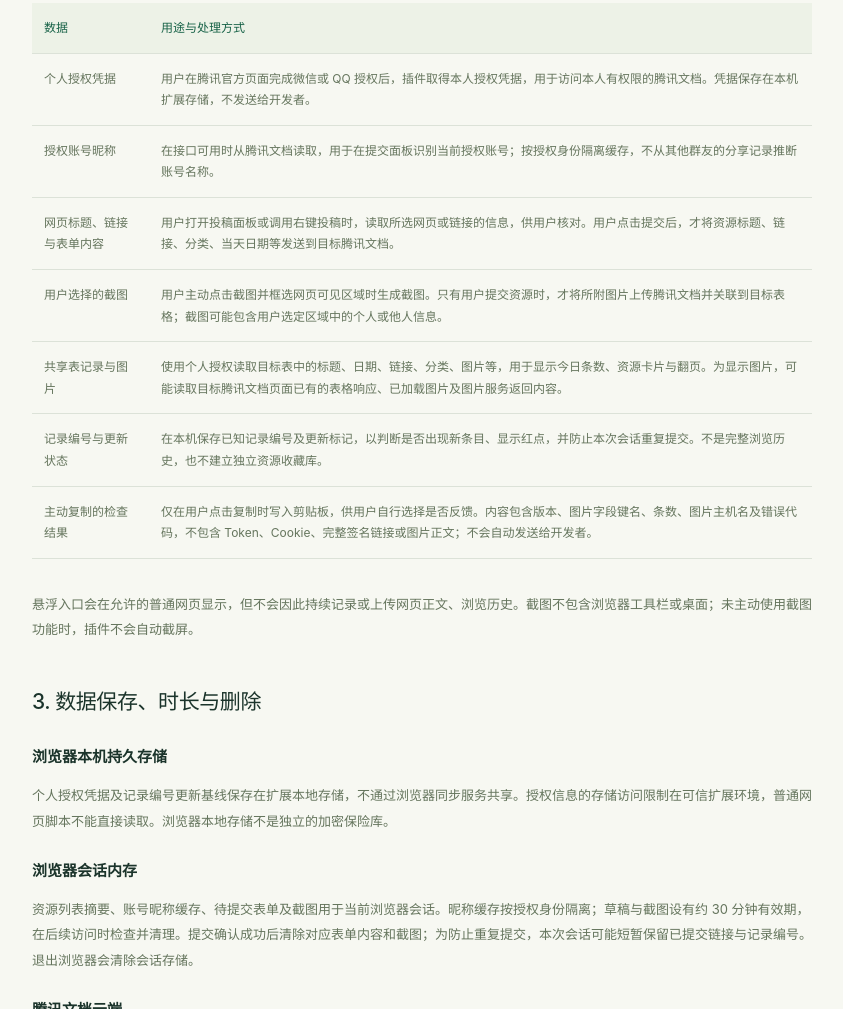
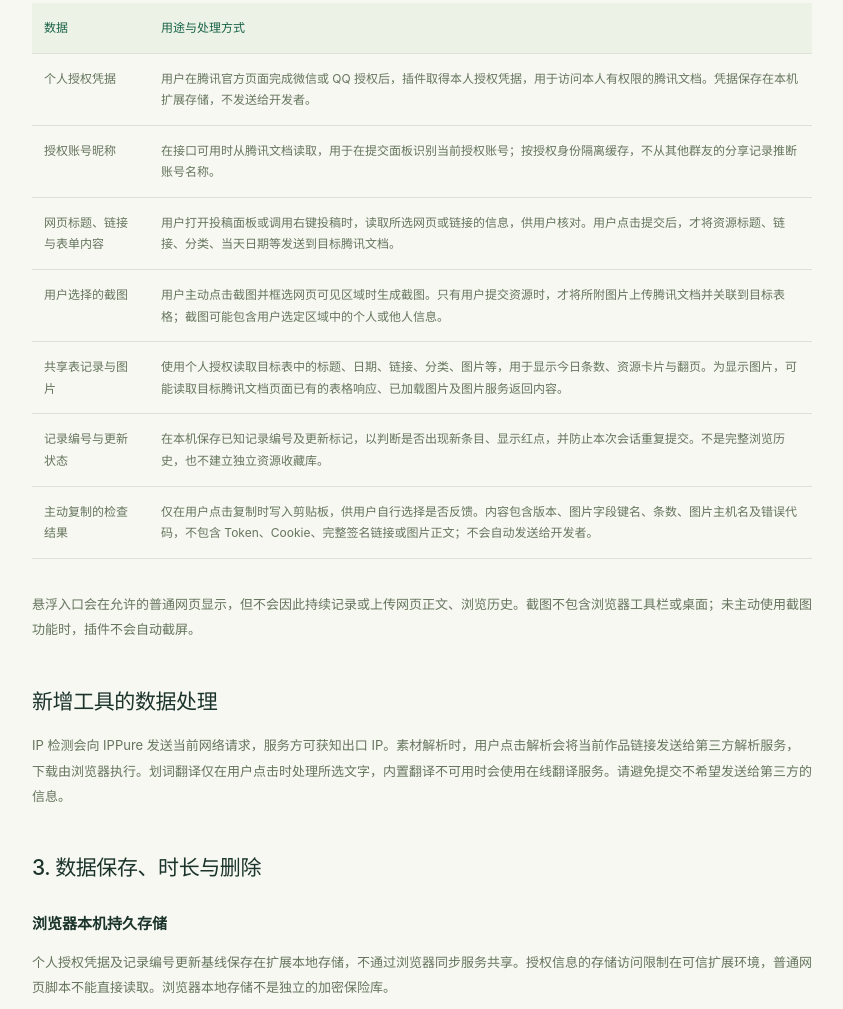
Before and after one commit to liudali333/ai-resource-library-site, a plain HTML site: page privacy/index.html in a window 1280 px wide. Shown: the part 798-1807 px from the top of the page, without its empty margins (288-1131 px from the left). Drawn offline with Linux system fonts and the light colour scheme.

Commit message:
补充新增工具的数据处理说明

```diff
--- a/privacy/index.html
+++ b/privacy/index.html
@@ -1,8 +1,8 @@
 <!doctype html><html lang="zh-CN"><head><meta charset="utf-8"><meta name="viewport" content="width=device-width,initial-scale=1"><meta name="description" content="AI资源共享库浏览器插件隐私政策：了解授权凭据、网页标题与链接、截图、腾讯文档共享表及本地存储的处理方式。"><title>隐私政策 · AI资源共享库</title><link rel="icon" href="../assets/icon.png"><link rel="stylesheet" href="../assets/site.css"></head><body><a class="skip" href="#main">跳到正文</a><header class="header wrap"><a class="brand" href="../"><img src="../assets/icon.png" alt="" width="35" height="35"><span>AI资源共享库<small>浏览器里的群资源助手</small></span></a><nav aria-label="主导航"><a href="../#features">功能</a><a href="../help/">使用指南</a><a href="../privacy/" aria-current="page">隐私政策</a><a class="nav-contact" href="mailto:1120374193@qq.com">联系作者 ↗</a></nav></header>
-<main id="main" class="legal-layout wrap"><aside class="legal-sidebar" aria-label="本页目录"><a href="#scope">适用范围</a><a href="#data">处理哪些数据</a><a href="#storage">数据保存与删除</a><a href="#permissions">为什么需要权限</a><a href="#sharing">第三方与使用限制</a><a href="#contact">联系与更新</a></aside><article class="legal"><p class="eyebrow">PRIVACY / 隐私说明</p><h1>分享之前，<br>先把数据的去向说清楚。</h1><p class="updated">生效与最近更新日期：2026 年 11 月 15 日 · 适用于当前 0.7.x 版本的功能</p><p class="lead">AI资源共享库是一款帮助群组向腾讯文档共享表提交网页资源、截图，并查看共享资源的浏览器插件。本政策说明插件及本介绍网站如何处理数据。开发者不另设收集插件资源或授权凭据的服务器，也不出售用户数据。</p>
+<main id="main" class="legal-layout wrap"><aside class="legal-sidebar" aria-label="本页目录"><a href="#scope">适用范围</a><a href="#data">处理哪些数据</a><a href="#storage">数据保存与删除</a><a href="#permissions">为什么需要权限</a><a href="#sharing">第三方与使用限制</a><a href="#contact">联系与更新</a></aside><article class="legal"><p class="eyebrow">PRIVACY / 隐私说明</p><h1>分享之前，<br>先把数据的去向说清楚。</h1><p class="updated">生效与最近更新日期：2026 年 11 月 15 日 · 请结合实际安装版本及下方说明阅读</p><p class="lead">AI资源共享库是一款帮助群组向腾讯文档共享表提交网页资源、截图，并查看共享资源的浏览器插件。本政策说明插件及本介绍网站如何处理数据。开发者不另设收集插件资源或授权凭据的服务器，也不出售用户数据。</p>
 <h2 id="scope">1. 适用范围与服务主体</h2><p>本政策适用于「AI资源共享库」浏览器插件及本网站。开发者为 AI资源共享库独立开发者；联系邮箱为 <a href="mailto:1120374193@qq.com">1120374193@qq.com</a>。本产品与腾讯、Google 无隶属关系；腾讯文档与 Chrome Web Store 的服务分别受其自身条款及隐私规则约束。</p><p>本官网仅介绍产品、提供使用说明和联系渠道，不在网页上索要腾讯文档 Token，不代理登录，不接收插件中的共享资源或截图。</p>
 <h2 id="data">2. 插件会处理哪些数据</h2><div class="table-wrap"><table><thead><tr><th>数据</th><th>用途与处理方式</th></tr></thead><tbody><tr><td>个人授权凭据</td><td>用户在腾讯官方页面完成微信或 QQ 授权后，插件取得本人授权凭据，用于访问本人有权限的腾讯文档。凭据保存在本机扩展存储，不发送给开发者。</td></tr><tr><td>授权账号昵称</td><td>在接口可用时从腾讯文档读取，用于在提交面板识别当前授权账号；按授权身份隔离缓存，不从其他群友的分享记录推断账号名称。</td></tr><tr><td>网页标题、链接与表单内容</td><td>用户打开投稿面板或调用右键投稿时，读取所选网页或链接的信息，供用户核对。用户点击提交后，才将资源标题、链接、分类、当天日期等发送到目标腾讯文档。</td></tr><tr><td>用户选择的截图</td><td>用户主动点击截图并框选网页可见区域时生成截图。只有用户提交资源时，才将所附图片上传腾讯文档并关联到目标表格；截图可能包含用户选定区域中的个人或他人信息。</td></tr><tr><td>共享表记录与图片</td><td>使用个人授权读取目标表中的标题、日期、链接、分类、图片等，用于显示今日条数、资源卡片与翻页。为显示图片，可能读取目标腾讯文档页面已有的表格响应、已加载图片及图片服务返回内容。</td></tr><tr><td>记录编号与更新状态</td><td>在本机保存已知记录编号及更新标记，以判断是否出现新条目、显示红点，并防止本次会话重复提交。不是完整浏览历史，也不建立独立资源收藏库。</td></tr><tr><td>主动复制的检查结果</td><td>仅在用户点击复制时写入剪贴板，供用户自行选择是否反馈。内容包含版本、图片字段键名、条数、图片主机名及错误代码，不包含 Token、Cookie、完整签名链接或图片正文；不会自动发送给开发者。</td></tr></tbody></table></div><p>悬浮入口会在允许的普通网页显示，但不会因此持续记录或上传网页正文、浏览历史。截图不包含浏览器工具栏或桌面；未主动使用截图功能时，插件不会自动截屏。</p>
-<h2 id="storage">3. 数据保存、时长与删除</h2><h3>浏览器本机持久存储</h3><p>个人授权凭据及记录编号更新基线保存在扩展本地存储，不通过浏览器同步服务共享。授权信息的存储访问限制在可信扩展环境，普通网页脚本不能直接读取。浏览器本地存储不是独立的加密保险库。</p><h3>浏览器会话内存</h3><p>资源列表摘要、账号昵称缓存、待提交表单及截图用于当前浏览器会话。昵称缓存按授权身份隔离；草稿与截图设有约 30 分钟有效期，在后续访问时检查并清理。提交确认成功后清除对应表单内容和截图；为防止重复提交，本次会话可能短暂保留已提交链接与记录编号。退出浏览器会清除会话存储。</p><h3>腾讯文档云端</h3><p>提交成功的资源与图片保存在腾讯文档，由目标表格的访问设置和腾讯服务规则管理。拥有表格权限的成员可能看到这些内容。卸载插件不会删除已经提交到腾讯文档的记录；如需修改或删除，请在腾讯文档中按相应权限操作。</p><h3>用户控制</h3><p>用户可在浏览器扩展管理页禁用或卸载插件、撤销网站访问权限，或清除扩展存储；也可到腾讯官方授权页面撤销或重置授权。卸载插件通常会清除该扩展的本机存储，但不会自动撤销腾讯端已发放的凭据。隐私相关问题可通过本页邮箱联系开发者。</p>
+<h2>新增工具的数据处理</h2><p>IP 检测会向 IPPure 发送当前网络请求，服务方可获知出口 IP。素材解析时，用户点击解析会将当前作品链接发送给第三方解析服务，下载由浏览器执行。划词翻译仅在用户点击时处理所选文字，内置翻译不可用时会使用在线翻译服务。请避免提交不希望发送给第三方的信息。</p><h2 id="storage">3. 数据保存、时长与删除</h2><h3>浏览器本机持久存储</h3><p>个人授权凭据及记录编号更新基线保存在扩展本地存储，不通过浏览器同步服务共享。授权信息的存储访问限制在可信扩展环境，普通网页脚本不能直接读取。浏览器本地存储不是独立的加密保险库。</p><h3>浏览器会话内存</h3><p>资源列表摘要、账号昵称缓存、待提交表单及截图用于当前浏览器会话。昵称缓存按授权身份隔离；草稿与截图设有约 30 分钟有效期，在后续访问时检查并清理。提交确认成功后清除对应表单内容和截图；为防止重复提交，本次会话可能短暂保留已提交链接与记录编号。退出浏览器会清除会话存储。</p><h3>腾讯文档云端</h3><p>提交成功的资源与图片保存在腾讯文档，由目标表格的访问设置和腾讯服务规则管理。拥有表格权限的成员可能看到这些内容。卸载插件不会删除已经提交到腾讯文档的记录；如需修改或删除，请在腾讯文档中按相应权限操作。</p><h3>用户控制</h3><p>用户可在浏览器扩展管理页禁用或卸载插件、撤销网站访问权限，或清除扩展存储；也可到腾讯官方授权页面撤销或重置授权。卸载插件通常会清除该扩展的本机存储，但不会自动撤销腾讯端已发放的凭据。隐私相关问题可通过本页邮箱联系开发者。</p>
 <h2 id="permissions">4. 为什么需要浏览器权限</h2><div class="table-wrap"><table><thead><tr><th>权限或访问范围</th><th>对应的用户可见功能</th></tr></thead><tbody><tr><td>activeTab、contextMenus</td><td>在用户调用时读取当前网页标题与链接、提供右键投稿，以及截取当前网页可见区域。</td></tr><tr><td>storage</td><td>记住本人授权，临时保存投稿与截图状态，维护本机资源更新标记。</td></tr><tr><td>alarms</td><td>检查授权完成情况及共享表更新，不要求用户一直保持投稿面板打开。</td></tr><tr><td>scripting</td><td>在主动截图时显示区域选择工具；在指定的腾讯文档页面读取与目标资源匹配的图片预览。</td></tr><tr><td>普通 HTTP / HTTPS 网页内容脚本</td><td>显示悬浮入口与资源卡片。并非持续收集所有网页内容；网页内部页、商店等禁止注入的页面不支持。</td></tr><tr><td>腾讯文档及腾讯图片域名</td><td>授权、读写目标表格、上传截图并读取资源图片。</td></tr><tr><td>declarativeNetRequestWithHostAccess</td><td>仅对本插件发起、目标为 docimg 数字子域的图片 GET 请求设置腾讯文档来源信息，以处理图片来源校验；不修改用户其他网页的请求，不把授权 Token 传给图片域名。</td></tr></tbody></table></div>
 <h2 id="sharing">5. 第三方、数据使用与共享限制</h2><p>用户选择提交的资源和截图会发送到腾讯文档及其图片服务，这是投稿功能的必要步骤。读取图片时，浏览器可能向相应腾讯域名发送该域自身的登录 Cookie；插件不读取或导出 Cookie 内容。授权凭据只用于腾讯文档接口，不经开发者服务器转存，也不会作为图片请求头转发。</p><p>开发者不出售用户数据，不将数据用于广告定向、信用评估或与上述功能无关的用途，不提供广告或第三方行为分析 SDK。用户数据仅用于已披露的、用户可见的插件功能，遵守 <a href="https://developer.chrome.com/docs/webstore/program-policies/user-data-faq" target="_blank" rel="noopener noreferrer">Chrome Web Store 用户数据政策及 Limited Use 限制</a>。</p><p>本介绍网站不设账号系统、投稿表单、广告或第三方统计脚本。网站托管平台可能处理提供与保护网页服务所需的正常访问日志，例如 IP 地址、访问时间和浏览器信息；这不包含插件中的授权凭据或资源内容。</p>
 <h2>6. 安全与使用提醒</h2><p>与腾讯服务的连接通过 HTTPS 进行。请在提交前核对网页信息与截图范围，不要把密码、身份凭证或不适合共享的私人资料上传到群表；不要向开发者或其他群友提供个人 Token。开发者不要求用户通过邮件发送 Token 或 Cookie。</p><p>插件不能替代目标表格的权限设置，也不会因为安装插件就自动取得编辑权限。授权过期、平台会员要求、接口变化或表格权限变化，可能影响功能可用性。</p>
```
